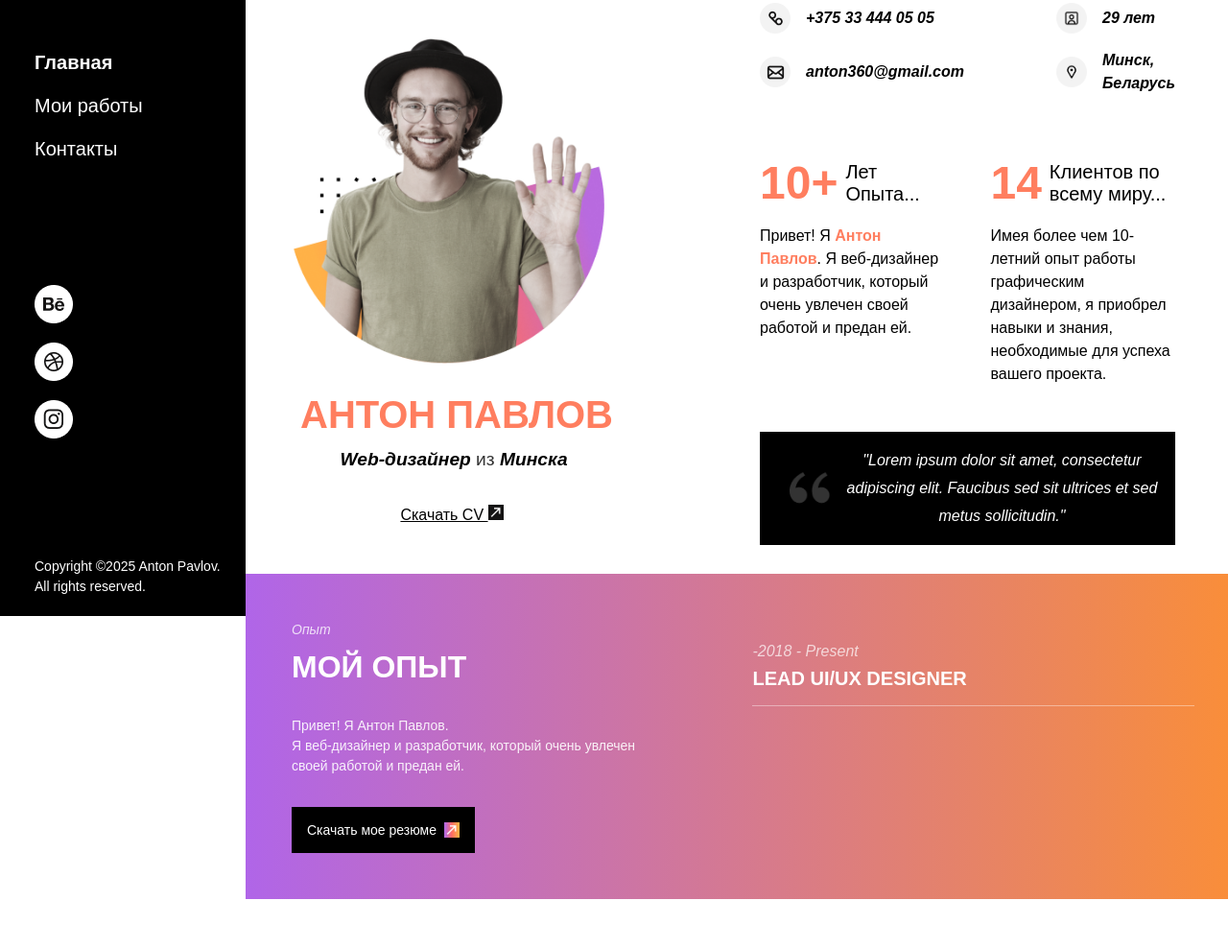
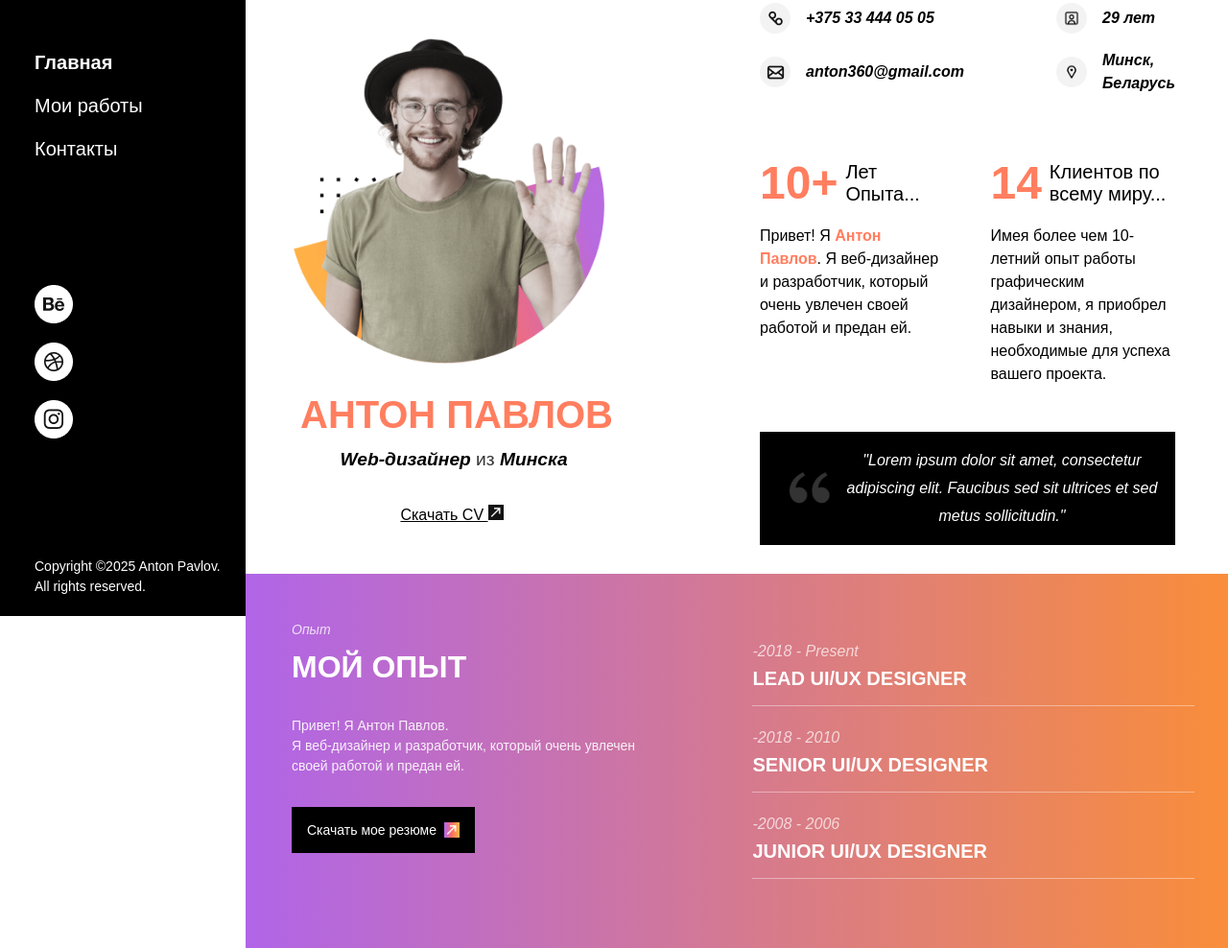
Before and after one commit to valeriaulyamaeva/website, a plain HTML site: page index.html in a window 1280 px wide. Shown: the part 158-1146 px from the top of the page at 96% size. Before the commit the page ends 1095 px from the top, so only its background shows below. Drawn offline with Linux system fonts and the light colour scheme.

Commit message:
исправление отображения футера

```diff
--- a/index.html
+++ b/index.html
@@ -111,14 +111,38 @@
                                 <div class="experience-info">
                                     <div class="line-one">
                                         <span class="time">-2018 - Present</span>
+                                        <span class="company"></span>
                                     </div>
                                     <div class="line-two">
                                         <span class="position">LEAD UI/UX DESIGNER</span>
                                     </div>
                                 </div>
                             </li>
+                            <li>
+                                <div class="experience-info">
+                                    <div class="line-one">
+                                        <span class="time">-2018 - 2010</span>
+                                        <span class="company"></span>
+                                    </div>
+                                    <div class="line-two">
+                                        <span class="position">SENIOR UI/UX DESIGNER</span>
+                                    </div>
+                                </div>
+                            </li>
+                            <li>
+                                <div class="experience-info">
+                                    <div class="line-one">
+                                        <span class="time">-2008 - 2006</span>
+                                        <span class="company"></span>
+                                    </div>
+                                    <div class="line-two">
+                                        <span class="position">JUNIOR UI/UX DESIGNER</span>
+                                    </div>
+                                </div>
+                            </li>
                         </ul>
                     </div>
+
                 </div>
             </section>
         </footer>
```
